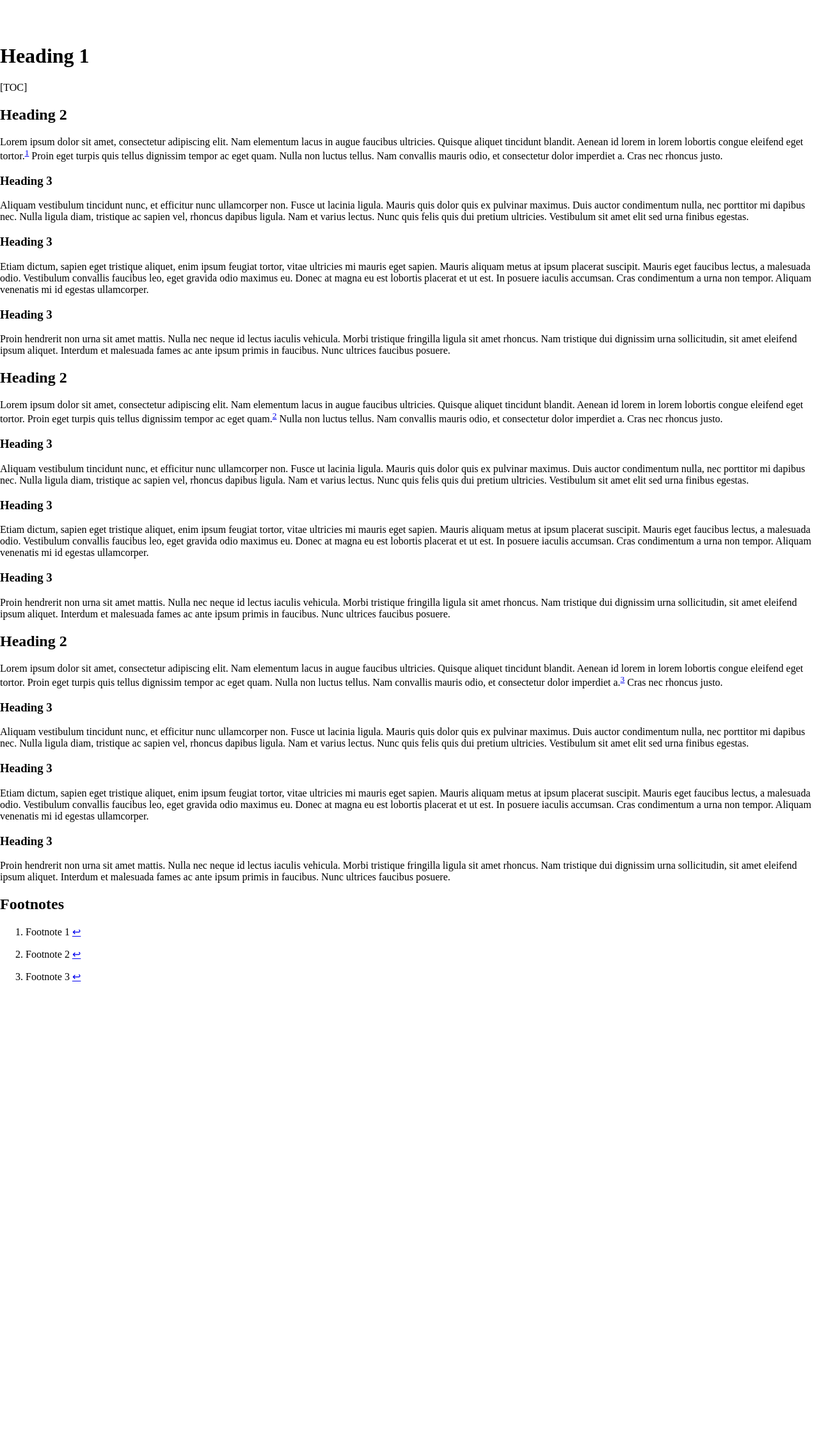
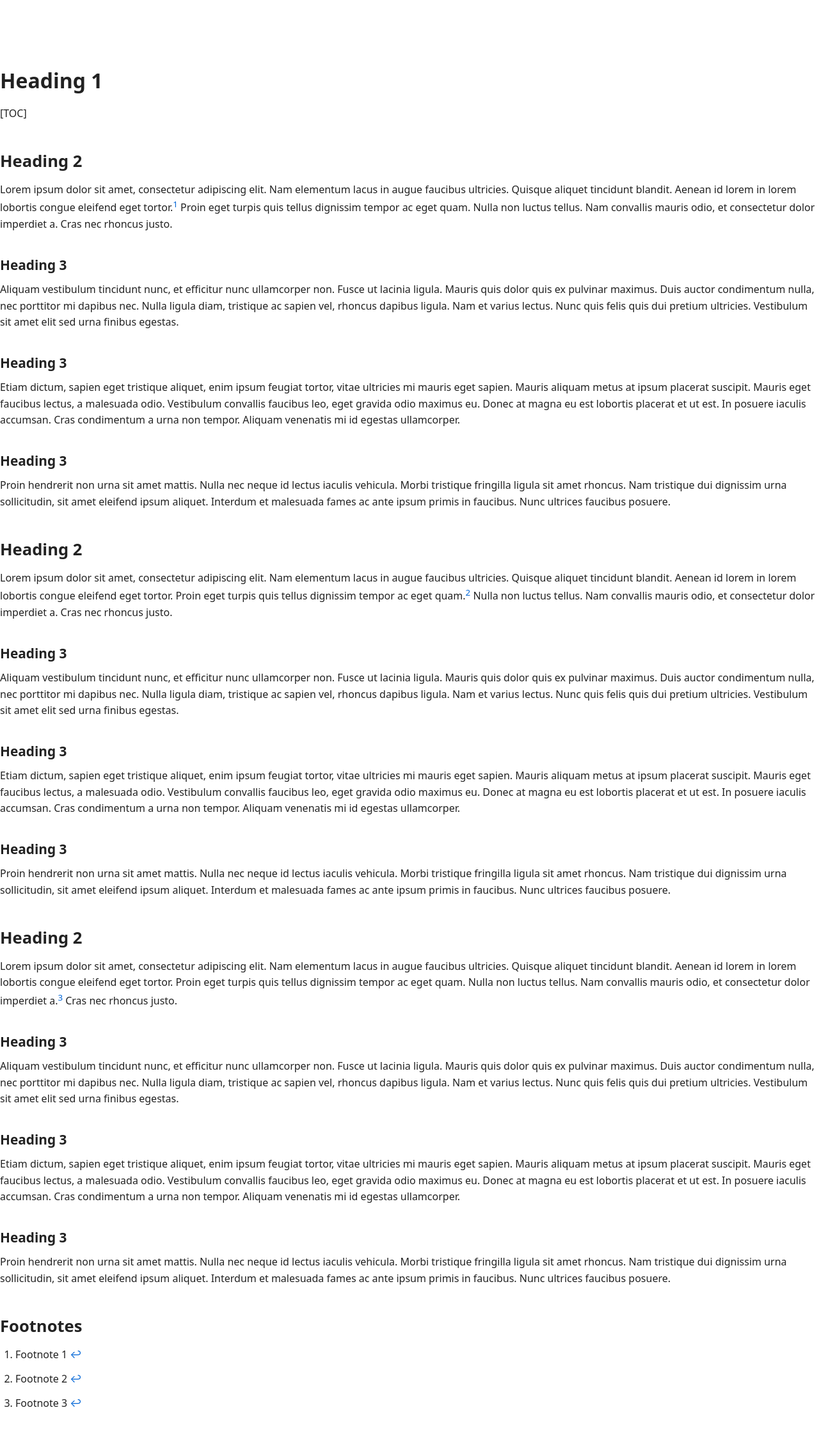
Before and after one commit to CigdemTongal/cigdemtongal.github.io, a Jekyll site: the page built from index.md, in a window 1280 px wide. Shown: the whole page at 64% size. Built offline with Jekyll 4.4.1, drawn with Linux system fonts in a browser that asks for light colours; our own code applies the rules of GitHub Pages for plain Markdown files; before the commit the page ends 1600 px from its top, so only the background shows below that.

Commit message:
Add stylesheet link to default layout

```diff
--- a/_layouts/default.html
+++ b/_layouts/default.html
@@ -4,6 +4,8 @@
   <meta charset="utf-8">
   <meta name="viewport" content="width=device-width, initial-scale=1">
   <title>{{ page.title }}</title>
+
+  <link rel="stylesheet" href="{{ "/assets/css/base.css" | relative_url }}">
 
   <!-- Paged.js (stable) -->
   <script src="https://unpkg.com/pagedjs@0.4.3/dist/paged.polyfill.js"></script>
```
